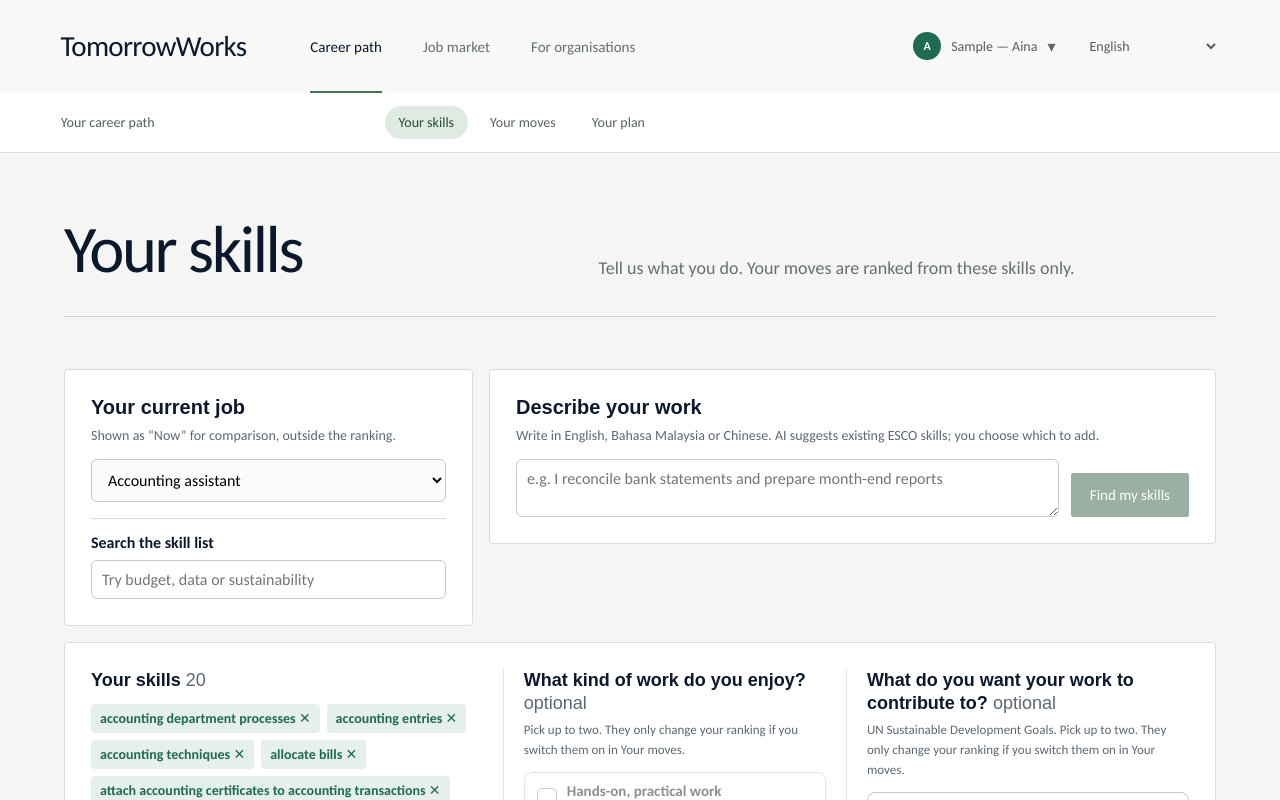
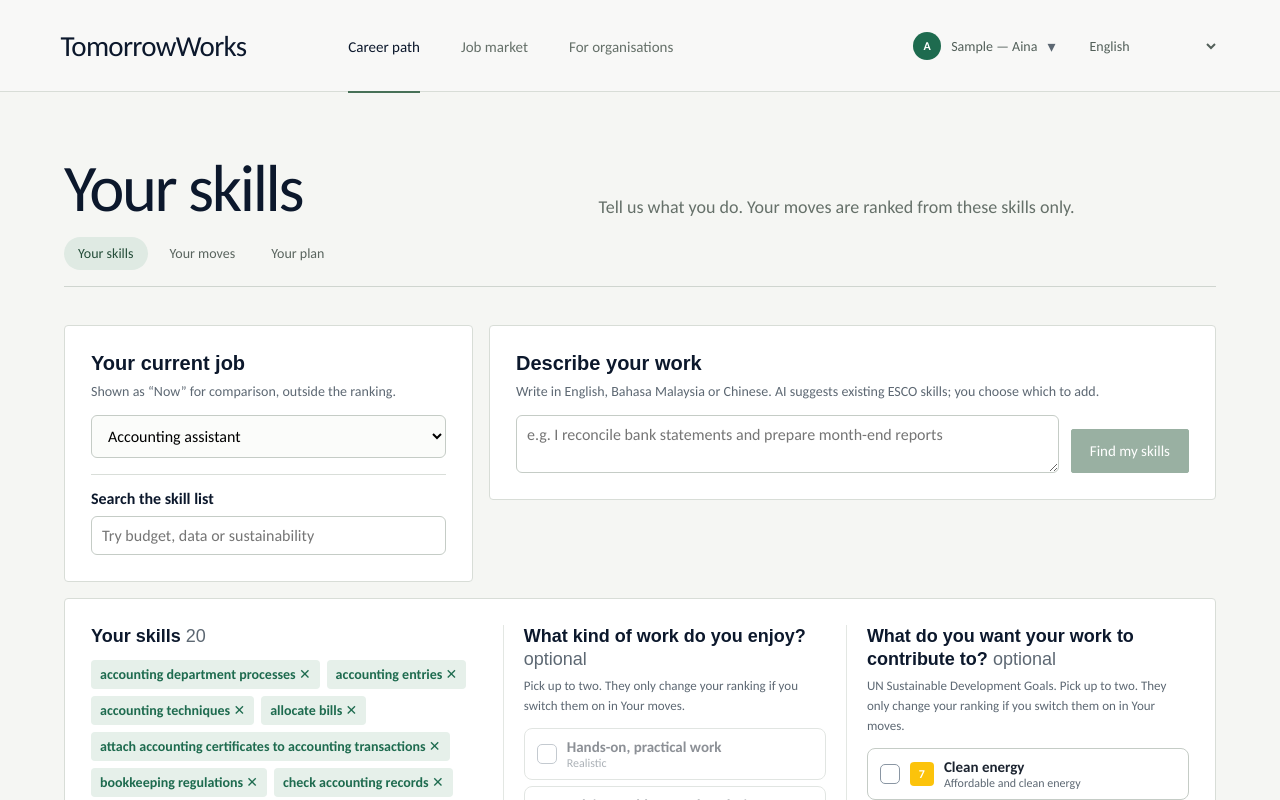
Before and after one commit to kairos8232/TomorrowWorks, a React (Vite) app: page / in a window 1280 px wide. Both pictures are taken after a click on the button "Explore careers". Shown: the top 800 px of the page. Built offline with nearby package versions, Linux system fonts and the light colour scheme.

Commit message:
Align complete headers across pages

```diff
--- a/src/main.tsx
+++ b/src/main.tsx
@@ -233,16 +233,18 @@ function App() {
           <button type="button" className={inMarket ? 'active' : ''} onClick={() => go('demand')}>{t('Job market')}</button>
           <button type="button" className={kind === 'team' && !inMarket ? 'active' : ''} onClick={() => start('hr')}>{t('For organisations')}</button>
         </nav>
+        <details className="workspace-mobile-menu">
+          <summary>{t('Menu')}</summary>
+          <nav aria-label={t('Main navigation')}>
+            <button type="button" onClick={() => kind === 'team' ? start('me') : go('skills')}>{t('Career path')}</button>
+            <button type="button" onClick={() => go('demand')}>{t('Job market')}</button>
+            <button type="button" onClick={() => start('hr')}>{t('For organisations')}</button>
+          </nav>
+        </details>
         <div className="workspace-utility">
           <ViewerSwitch viewer={viewer} choose={start} />
           <label className="workspace-language"><span className="sr-only">{t('Language')}</span><select value={lang} aria-label={t('Language')} onChange={(e) => setLang(e.target.value as Lang)}>{languages.map((l) => <option key={l.id} value={l.id}>{l.label}</option>)}</select></label>
         </div>
-      </div>
-      <div className="workspace-subnav">
-        <p>{inMarket ? t('Malaysia job market') : kind === 'team' ? t('Organisation workspace') : t('Your career path')}</p>
-        <nav aria-label={inMarket ? t('The job market') : kind === 'team' ? t('My team') : t('My career')}>
-          {(inMarket ? marketNav : kind === 'team' ? teamNav : primaryItems).map((item) => <button key={item.id} type="button" className={screen === item.id ? 'active' : ''} aria-current={screen === item.id ? 'page' : undefined} onClick={() => go(item.id)}>{t(item.label)}</button>)}
-        </nav>
       </div>
     </header>
 
@@ -252,6 +254,9 @@ function App() {
           <h1>{t(page.title)}</h1>
           {screen !== 'moves' && screen !== 'plan' && <p>{t(page.intro)}</p>}
         </header>}
+        <nav className="workspace-subnav" aria-label={inMarket ? t('The job market') : kind === 'team' ? t('My team') : t('My career')}>
+          {(inMarket ? marketNav : kind === 'team' ? teamNav : primaryItems).map((item) => <button key={item.id} type="button" className={screen === item.id ? 'active' : ''} aria-current={screen === item.id ? 'page' : undefined} onClick={() => go(item.id)}>{t(item.label)}</button>)}
+        </nav>
         {screen === 'skills' && <SkillsStep profile={profile} setProfile={setProfile} onNext={() => go('moves')} />}
         {screen === 'moves' && (profile.held.size > 0
           ? <MovesStep profile={profile} onEditSkills={() => { if (profile.persona) { setProfile(emptyProfile()); setViewer('me'); } go('skills'); }} onPlan={(id) => { setPlanRoleId(id); go('plan'); }} />
--- a/src/styles.css
+++ b/src/styles.css
@@ -9,7 +9,7 @@ html { scrollbar-color: #477157 #ecece8; }
 
 /* Public entry: the approved Quiet Sequence composition. */
 .quiet-home { min-height: 100vh; background: #f8f8f8; color: #0c182c; }
-.public-header { height: 92px; padding: 24px 4.73% 0; display: flex; align-items: flex-start; gap: 0; position: relative; z-index: 5; }
+.public-header { height: 92px; padding: 0 4.73%; display: flex; align-items: center; gap: 0; position: relative; z-index: 5; }
 .public-header button, .public-header a { border: 0; background: none; color: inherit; text-decoration: none; padding: 4px 0; }
 .public-header button:hover, .public-header a:hover { color: #477157; }
 .public-brand { flex: 0 0 auto; font: 400 29px/1 'Carlito', sans-serif !important; letter-spacing: -.025em; }
@@ -96,7 +96,7 @@ html { scrollbar-color: #477157 #ecece8; }
 }
 
 @media (max-width: 760px) {
-  .public-header { height: 76px; padding: 20px 20px 0; align-items: flex-start; }
+  .public-header { height: 76px; padding: 0 20px; }
   .public-brand { font-size: 25px !important; }
   .public-nav { display: none; }
   .public-language { margin-left: auto; font-size: 16px; }
@@ -797,13 +797,14 @@ summary:focus-visible, select:focus-visible, input:focus-visible, textarea:focus
 /* Public-ready product shell: one calm header and one contextual navigation row. */
 .sr-only { position: absolute; width: 1px; height: 1px; padding: 0; margin: -1px; overflow: hidden; clip: rect(0, 0, 0, 0); white-space: nowrap; border: 0; }
 .app-shell { min-height: 100vh; display: block; background: #f5f6f3; color: #0c182c; }
-.workspace-header { position: sticky; top: 0; z-index: 30; background: rgba(248, 248, 247, .96); border-bottom: 1px solid #d8ddd7; backdrop-filter: blur(14px); }
-.workspace-header-main { height: 92px; display: grid; grid-template-columns: auto 1fr auto; align-items: center; gap: clamp(28px, 5vw, 82px); padding: 0 4.73%; }
+.workspace-header { position: sticky; top: 0; z-index: 30; background: rgba(248, 248, 247, .96); box-shadow: inset 0 -1px #d8ddd7; backdrop-filter: blur(14px); }
+.workspace-header-main { height: 92px; display: grid; grid-template-columns: auto minmax(0, 1fr) auto; align-items: center; padding: 0 4.73%; }
 .workspace-brand { border: 0; background: transparent; padding: 3px 0; color: #0c182c; font: 400 29px/1 'Carlito', sans-serif; letter-spacing: -.025em; }
-.workspace-primary { display: flex; align-items: stretch; align-self: stretch; gap: clamp(22px, 3.2vw, 52px); }
-.workspace-primary button { position: relative; border: 0; background: transparent; padding: 2px 0 0; color: #657069; font-size: 15px; }
+.workspace-primary { display: flex; align-items: stretch; align-self: stretch; gap: clamp(22px, 3.2vw, 52px); margin-left: 102px; }
+.workspace-primary button { position: relative; border: 0; background: transparent; padding: 2px 0 0; color: #657069; font-size: 15px; white-space: nowrap; }
 .workspace-primary button:hover, .workspace-primary button.active { color: #0c182c; }
 .workspace-primary button.active::after { content: ''; position: absolute; left: 0; right: 0; bottom: -1px; height: 2px; background: #477157; }
+.workspace-mobile-menu { display: none; }
 .workspace-utility { display: flex; align-items: center; gap: 18px; }
 .workspace-language select { border: 0; background: transparent; color: #53605a; font: inherit; font-size: 14px; padding: 5px 20px 5px 4px; }
 .workspace-utility .viewer-switch { position: relative; margin: 0; }
@@ -813,41 +814,46 @@ summary:focus-visible, select:focus-visible, input:focus-visible, textarea:focus
 .workspace-utility .viewer-switch summary strong { font-size: 14px; font-weight: 400; color: #53605a; }
 .workspace-utility .viewer-switch ul { position: absolute; top: calc(100% + 10px); right: 0; width: 260px; max-height: 360px; overflow: auto; z-index: 50; box-shadow: 0 16px 40px rgba(12, 24, 44, .12); }
 .workspace-utility .viewer-switch > .note { display: none; }
-.workspace-subnav { min-height: 60px; display: grid; grid-template-columns: minmax(180px, .34fr) minmax(0, 1fr); align-items: center; gap: 40px; padding: 0 clamp(22px, 4.75vw, 76px); background: #ffffff; }
-.workspace-subnav > p { margin: 0; color: #53605a; font-size: 14px; }
-.workspace-subnav nav { display: flex; align-items: center; gap: 8px; overflow-x: auto; scrollbar-width: none; }
-.workspace-subnav nav::-webkit-scrollbar { display: none; }
+.workspace-subnav { display: flex; align-items: center; gap: 8px; margin: -18px 0 38px; padding: 0 0 16px; border-bottom: 1px solid #cfd5cf; overflow-x: auto; scrollbar-width: none; }
+.workspace-subnav::-webkit-scrollbar { display: none; }
 .workspace-subnav button { border: 0; border-radius: 999px; background: transparent; color: #59645e; padding: 8px 14px; white-space: nowrap; font-size: 14px; }
 .workspace-subnav button:hover { background: #f0f3ef; color: #0c182c; }
 .workspace-subnav button.active { background: #dfeae3; color: #244d39; }
 .main-content { min-width: 0; }
 .content-wrap { max-width: 1440px; margin: 0 auto; padding: clamp(42px, 5vw, 76px) clamp(22px, 5vw, 76px) 80px; }
-.page-head { display: grid; grid-template-columns: minmax(260px, .7fr) minmax(320px, 1fr); gap: 8vw; align-items: end; margin: 0 0 52px; padding: 0 0 34px; border-bottom: 1px solid #cfd5cf; }
+.page-head { display: grid; grid-template-columns: minmax(260px, .7fr) minmax(320px, 1fr); gap: 8vw; align-items: end; margin: 0 0 34px; padding: 0; }
 .page-head h1 { max-width: 670px; font: 400 clamp(44px, 5.2vw, 72px)/.98 'Carlito', sans-serif; letter-spacing: -.035em; }
 .page-head p { max-width: 680px; margin: 0; color: #657069; font-size: 18px; line-height: 1.52; }
 .content-wrap .panel, .content-wrap .ledger, .content-wrap .profile-panel, .content-wrap .topic-panel, .content-wrap .signal-card, .content-wrap .market-card, .content-wrap .browse-controls, .content-wrap .job-list, .content-wrap .radar-you, .content-wrap .you-band, .content-wrap .band-col { border-color: #d8ddd7; border-radius: 4px; box-shadow: none; }
 .content-wrap .primary-button { border-radius: 2px; background: #477157; border-color: #477157; font-weight: 400; }
 .content-wrap .secondary-button { border-radius: 2px; }
 
+@media (max-width: 1050px) {
+  .workspace-primary { margin-left: 48px; gap: 24px; }
+  .workspace-utility .viewer-switch { display: none; }
+}
+
 @media (max-width: 760px) {
   .workspace-header { position: static; }
-  .workspace-header-main { grid-template-columns: 1fr auto; height: auto; min-height: 76px; gap: 16px; }
-  .workspace-primary { grid-column: 1 / -1; grid-row: 2; min-height: 46px; gap: 26px; overflow-x: auto; scrollbar-width: none; }
-  .workspace-primary button { white-space: nowrap; }
+  .workspace-header-main { display: flex; height: 76px; gap: 14px; }
+  .workspace-primary { display: none; }
+  .workspace-mobile-menu { display: block; position: relative; margin-left: auto; }
+  .workspace-mobile-menu summary { list-style: none; cursor: pointer; color: #53605a; font-size: 14px; padding: 10px 6px; }
+  .workspace-mobile-menu summary::-webkit-details-marker { display: none; }
+  .workspace-mobile-menu nav { position: absolute; top: calc(100% + 10px); right: 0; width: 230px; display: grid; padding: 10px; background: #fff; border: 1px solid #d8ddd7; box-shadow: 0 14px 36px rgba(12, 24, 44, .1); }
+  .workspace-mobile-menu nav button { border: 0; background: transparent; padding: 12px; text-align: left; color: #0c182c; }
+  .workspace-mobile-menu nav button:hover { background: #f0f3ef; }
   .workspace-utility .viewer-switch { display: none; }
-  .workspace-subnav { grid-template-columns: 1fr; gap: 8px; padding-top: 12px; padding-bottom: 12px; }
-  .workspace-subnav > p { display: none; }
   .page-head { grid-template-columns: 1fr; gap: 20px; }
 }
 
 @media (max-width: 560px) {
-  .workspace-header-main, .workspace-subnav { padding-left: 16px; padding-right: 16px; }
-  .workspace-primary { gap: 20px; }
+  .workspace-header-main { padding-left: 20px; padding-right: 20px; }
   .workspace-brand { font-size: 25px; }
-  .workspace-language select { max-width: 110px; }
-  .workspace-subnav nav { margin: 0 -16px; padding: 0 16px; }
+  .workspace-language select { max-width: 86px; padding-right: 8px; }
   .content-wrap { padding: 34px 16px 56px; }
-  .page-head { margin-bottom: 32px; padding-bottom: 24px; }
+  .page-head { margin-bottom: 32px; }
+  .workspace-subnav { margin-top: -14px; margin-bottom: 30px; }
   .page-head h1 { font-size: 48px; }
 }
 .lack-groups { display: grid; gap: 4px; margin-top: 10px; }
```
